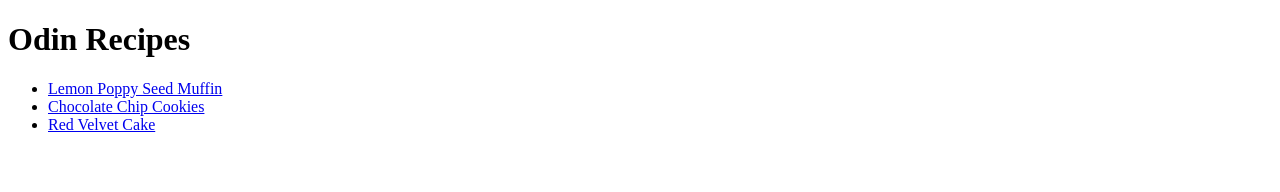
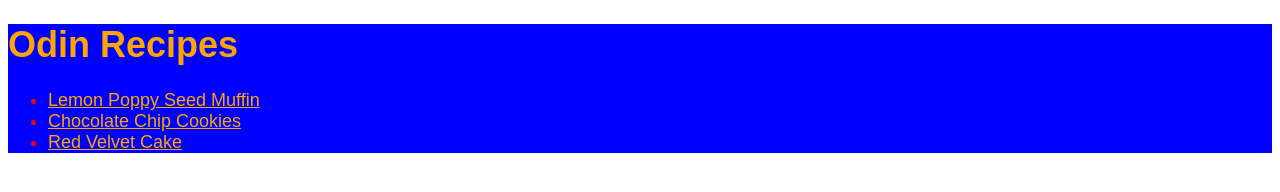
Before and after one commit to Zargonanator/Odin-recipes, a plain HTML site: page index.html in a window 1280 px wide. Drawn offline with Linux system fonts and the light colour scheme.

Commit message:
changed font and background color, added to styles

```diff
--- a/index.html
+++ b/index.html
@@ -3,14 +3,20 @@
 <html lang="en">
     <head>
         <meta charset="UTF-8">
+        <link rel="stylesheet" href="styles.css">
 
     </head>
 
     <body>
-        <h1>Odin Recipes</h1>
+        <div class="background">
+        <h1 class="title">Odin Recipes</h1>
         <ul>
-<li><a href="recipes/lemonpseed.html">Lemon Poppy Seed Muffin</a></li>
-<li><a href="recipes/cccookies.html">Chocolate Chip Cookies</a></li>
-<li><a href=recipes/redvelvet.html>Red Velvet Cake</a></li>
-    </body>
+<li><a class="link" href="recipes/lemonpseed.html">Lemon Poppy Seed Muffin</a></li>
+<li><a class="link" href="recipes/cccookies.html">Chocolate Chip Cookies</a></li>
+<li><a class="link" href=recipes/redvelvet.html>Red Velvet Cake</a></li>
+
+
+
+
+</body>
 </html>
```
